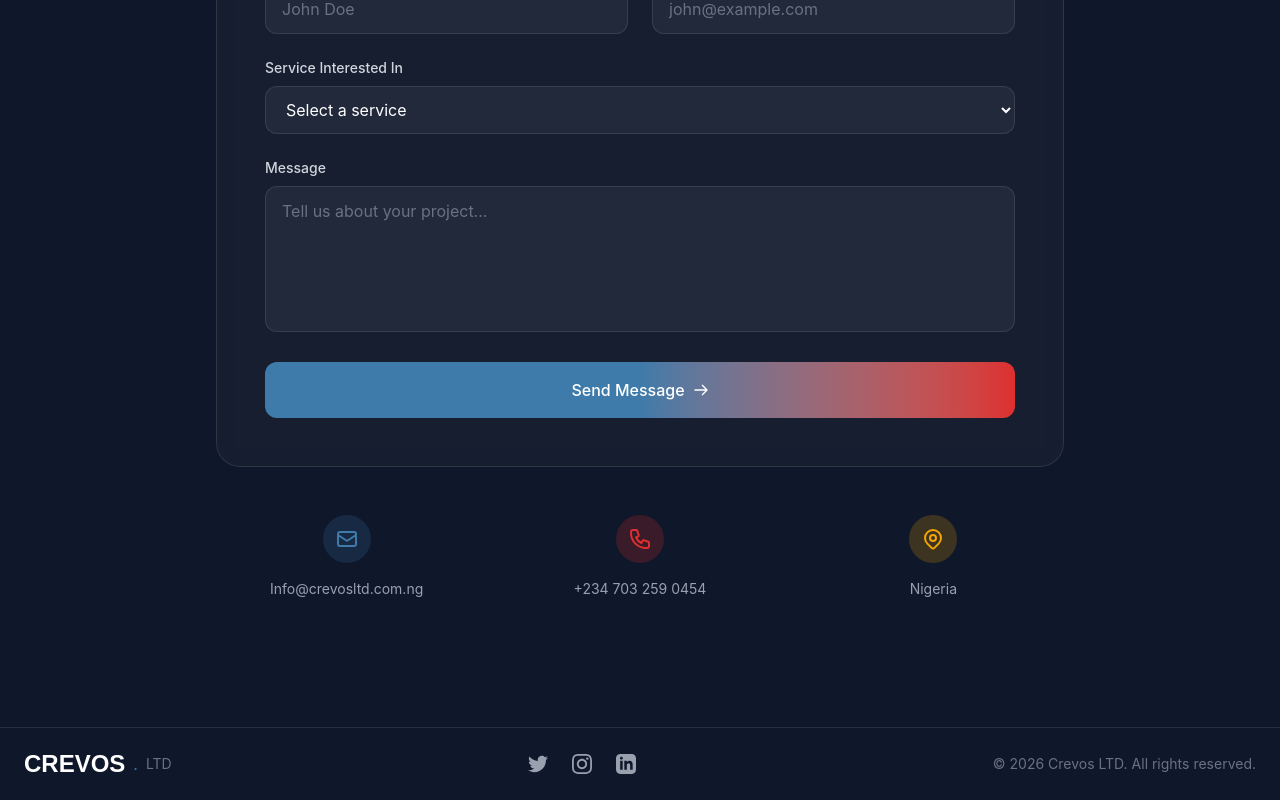
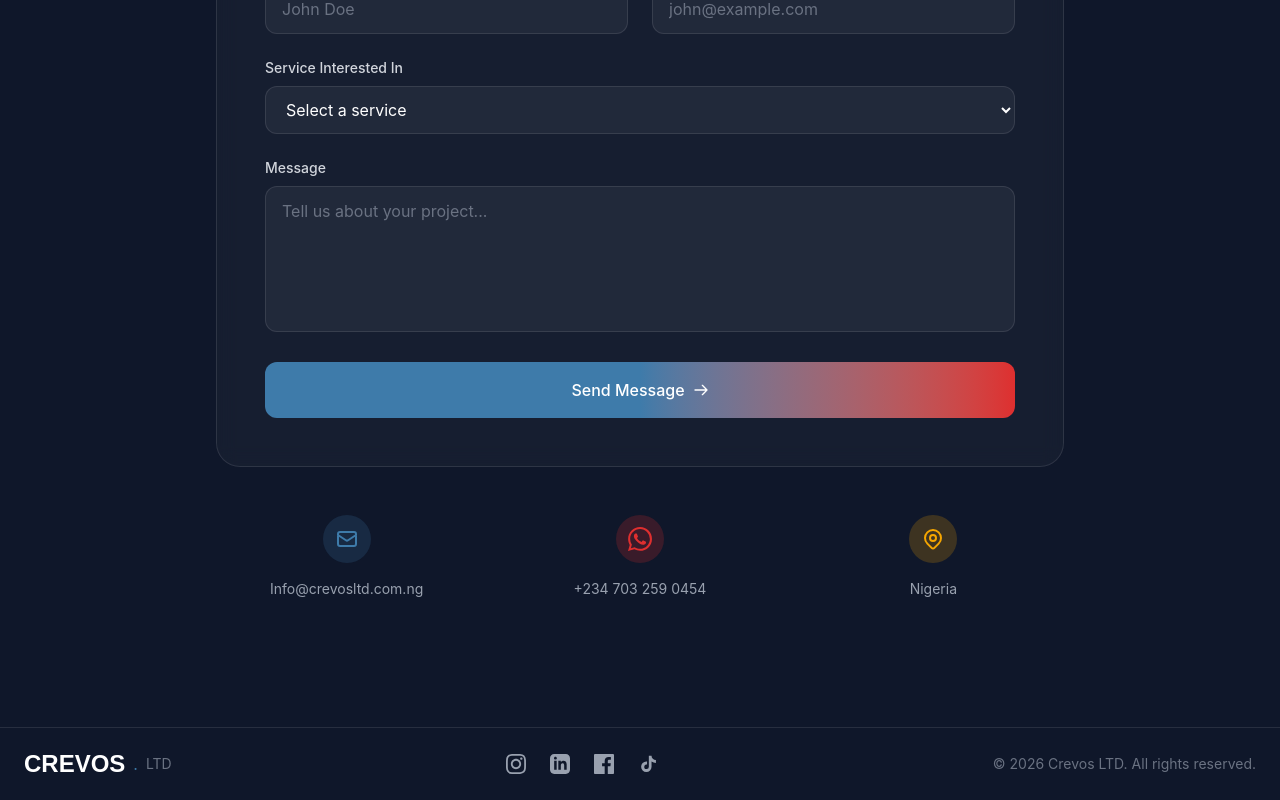
Before and after one commit to crevosltd/Crevos, a React (Vite) app: page / in a window 1280 px wide. Shown: the part 5881-6681 px from the top of the page. Built offline with nearby package versions, Linux system fonts and the light colour scheme.

Commit message:
Contact icon adjusted and footer link fixed

```diff
--- a/package.json
+++ b/package.json
@@ -14,6 +14,7 @@
     "@tailwindcss/vite": "^4.2.2",
     "dotenv": "^17.4.2",
     "gsap": "^3.14.2",
+    "lucide-react": "^1.8.0",
     "react": "^19.2.4",
     "react-dom": "^19.2.4",
     "tailwindcss": "^4.2.2"
--- a/src/components/Contact.jsx
+++ b/src/components/Contact.jsx
@@ -16,10 +16,10 @@ export default function Contact() {
       setIsSubmitting(true);
 
       await emailjs.sendForm(
-        import.meta.env.EMAILJS_SERVICE_ID,
-        import.meta.env.EMAILJS_TEMPLATE_ID,
+        import.meta.env.VITE_EMAILJS_SERVICE_ID,
+        import.meta.env.VITE_EMAILJS_TEMPLATE_ID,
         formRef.current,
-        import.meta.env.EMAILJS_PUBLIC_KEY
+        import.meta.env.VITE_EMAILJS_PUBLIC_KEY,
       );
 
       const notif = {
@@ -36,6 +36,7 @@ export default function Contact() {
         setNotification(null);
       }, 4000);
     } catch (error) {
+      console.error("EmailJS Error:", error);
       setNotification({
         id: Date.now(),
         message: "Message failed",
@@ -196,8 +197,18 @@ export default function Contact() {
               className="w-full py-4 bg-gradient-to-r from-primary via-primary to-secondary hover:opacity-90 disabled:opacity-70 disabled:cursor-not-allowed text-white font-medium rounded-xl transition-all transform hover:scale-[1.02] flex items-center justify-center gap-2"
             >
               {isSubmitting ? "Sending..." : "Send Message"}
-              <svg className="w-4 h-4" fill="none" stroke="currentColor" viewBox="0 0 24 24">
-                <path strokeLinecap="round" strokeLinejoin="round" strokeWidth="2" d="M14 5l7 7m0 0l-7 7m7-7H3" />
+              <svg
+                className="w-4 h-4"
+                fill="none"
+                stroke="currentColor"
+                viewBox="0 0 24 24"
+              >
+                <path
+                  strokeLinecap="round"
+                  strokeLinejoin="round"
+                  strokeWidth="2"
+                  d="M14 5l7 7m0 0l-7 7m7-7H3"
+                />
               </svg>
             </button>
           </form>
@@ -206,8 +217,18 @@ export default function Contact() {
         <div className="mt-12 grid md:grid-cols-3 gap-8 text-center">
           <div className="max-sm:flex max-sm:flex-row max-sm:items-center">
             <div className="w-12 h-12 mx-auto max-sm:mx-5 max-sm:mb-0 mb-4 rounded-full bg-primary/20 flex items-center justify-center text-primary">
-              <svg className="w-6 h-6 max-sm:w-4 max-sm:h-4" fill="none" stroke="currentColor" viewBox="0 0 24 24">
-                <path strokeLinecap="round" strokeLinejoin="round" strokeWidth="2" d="M3 8l7.89 5.26a2 2 0 002.22 0L21 8M5 19h14a2 2 0 002-2V7a2 2 0 00-2-2H5a2 2 0 00-2 2v10a2 2 0 002 2z" />
+              <svg
+                className="w-6 h-6 max-sm:w-4 max-sm:h-4"
+                fill="none"
+                stroke="currentColor"
+                viewBox="0 0 24 24"
+              >
+                <path
+                  strokeLinecap="round"
+                  strokeLinejoin="round"
+                  strokeWidth="2"
+                  d="M3 8l7.89 5.26a2 2 0 002.22 0L21 8M5 19h14a2 2 0 002-2V7a2 2 0 00-2-2H5a2 2 0 00-2 2v10a2 2 0 002 2z"
+                />
               </svg>
             </div>
             <p className="text-gray-400 text-sm">Info@crevosltd.com.ng</p>
@@ -215,8 +236,12 @@ export default function Contact() {
 
           <div className="max-sm:flex max-sm:flex-row max-sm:items-center">
             <div className="w-12 h-12 mx-auto max-sm:mx-5 max-sm:mb-0 mb-4 rounded-full bg-secondary/20 flex items-center justify-center text-secondary">
-              <svg className="w-6 h-6 max-sm:w-4 max-sm:h-4" fill="none" stroke="currentColor" viewBox="0 0 24 24">
-                <path strokeLinecap="round" strokeLinejoin="round" strokeWidth="2" d="M3 5a2 2 0 012-2h3.28a1 1 0 01.948.684l1.498 4.493a1 1 0 01-.502 1.21l-2.257 1.13a11.042 11.042 0 005.516 5.516l1.13-2.257a1 1 0 011.21-.502l4.493 1.498a1 1 0 01.684.949V19a2 2 0 01-2 2h-1C9.716 21 3 14.284 3 6V5z" />
+              <svg
+                className="w-6 h-6 max-sm:w-4 max-sm:h-4"
+                fill="currentColor"
+                viewBox="0 0 24 24"
+              >
+                <path d="M20.52 3.48A11.86 11.86 0 0012.06 0C5.49 0 .13 5.36.13 11.93c0 2.1.55 4.15 1.6 5.96L0 24l6.27-1.64a11.86 11.86 0 005.79 1.48h.01c6.57 0 11.93-5.36 11.93-11.93 0-3.19-1.24-6.19-3.48-8.43zM12.07 21.8c-1.79 0-3.55-.48-5.08-1.38l-.36-.21-3.72.97.99-3.63-.23-.37a9.82 9.82 0 01-1.5-5.25c0-5.43 4.42-9.85 9.85-9.85 2.63 0 5.1 1.02 6.96 2.89a9.79 9.79 0 012.89 6.96c0 5.43-4.42 9.85-9.8 9.85zm5.4-7.38c-.3-.15-1.77-.87-2.05-.97-.28-.1-.48-.15-.68.15s-.78.97-.96 1.17c-.18.2-.35.22-.65.07-.3-.15-1.26-.46-2.4-1.47-.89-.79-1.49-1.77-1.67-2.07-.17-.3-.02-.46.13-.61.14-.14.3-.35.45-.52.15-.17.2-.3.3-.5.1-.2.05-.37-.02-.52-.07-.15-.68-1.63-.93-2.24-.24-.58-.49-.5-.68-.51h-.58c-.2 0-.52.07-.8.37s-1.05 1.03-1.05 2.5 1.08 2.9 1.23 3.1c.15.2 2.12 3.24 5.14 4.54.72.31 1.28.5 1.72.64.72.23 1.37.2 1.88.12.57-.08 1.77-.72 2.02-1.42.25-.7.25-1.3.18-1.42-.07-.12-.27-.2-.57-.35z" />
               </svg>
             </div>
             <p className="text-gray-400 text-sm">+234 703 259 0454</p>
@@ -224,9 +249,24 @@ export default function Contact() {
 
           <div className="max-sm:flex max-sm:flex-row max-sm:items-center">
             <div className="w-12 h-12 mx-auto max-sm:mx-5 max-sm:mb-0 mb-4 rounded-full bg-accent/20 flex items-center justify-center text-accent">
-              <svg className="w-6 h-6 max-sm:w-4 max-sm:h-4" fill="none" stroke="currentColor" viewBox="0 0 24 24">
-                <path strokeLinecap="round" strokeLinejoin="round" strokeWidth="2" d="M17.657 16.657L13.414 20.9a1.998 1.998 0 01-2.827 0l-4.244-4.243a8 8 0 1111.314 0z" />
-                <path strokeLinecap="round" strokeLinejoin="round" strokeWidth="2" d="M15 11a3 3 0 11-6 0 3 3 0 016 0z" />
+              <svg
+                className="w-6 h-6 max-sm:w-4 max-sm:h-4"
+                fill="none"
+                stroke="currentColor"
+                viewBox="0 0 24 24"
+              >
+                <path
+                  strokeLinecap="round"
+                  strokeLinejoin="round"
+                  strokeWidth="2"
+                  d="M17.657 16.657L13.414 20.9a1.998 1.998 0 01-2.827 0l-4.244-4.243a8 8 0 1111.314 0z"
+                />
+                <path
+                  strokeLinecap="round"
+                  strokeLinejoin="round"
+                  strokeWidth="2"
+                  d="M15 11a3 3 0 11-6 0 3 3 0 016 0z"
+                />
               </svg>
             </div>
             <p className="text-gray-400 text-sm">Nigeria</p>
@@ -236,8 +276,18 @@ export default function Contact() {
 
       {notification && (
         <div className="fixed top-24 right-6 bg-primary text-white px-6 py-4 rounded-xl shadow-2xl z-50 flex items-center gap-3 animate-slide-in">
-          <svg className="w-6 h-6" fill="none" stroke="currentColor" viewBox="0 0 24 24">
-            <path strokeLinecap="round" strokeLinejoin="round" strokeWidth="2" d="M5 13l4 4L19 7" />
+          <svg
+            className="w-6 h-6"
+            fill="none"
+            stroke="currentColor"
+            viewBox="0 0 24 24"
+          >
+            <path
+              strokeLinecap="round"
+              strokeLinejoin="round"
+              strokeWidth="2"
+              d="M5 13l4 4L19 7"
+            />
           </svg>
           <div>
             <div className="font-medium">{notification.message}</div>
--- a/src/components/Footer.jsx
+++ b/src/components/Footer.jsx
@@ -4,30 +4,54 @@ export default function Footer() {
       <div className="max-w-7xl mx-auto px-6">
         <div className="flex flex-col md:flex-row justify-between items-center gap-6">
           <div className="flex items-center gap-2">
-            <span className="font-display text-2xl font-bold text-white">CREVOS</span>
+            <span className="font-display text-2xl font-bold text-white">
+              CREVOS
+            </span>
             <span className="text-primary">.</span>
             <span className="text-gray-500 text-sm">LTD</span>
           </div>
 
           <div className="flex gap-6">
-            <a href="#" className="text-gray-400 hover:text-white transition-colors">
-              <svg className="w-5 h-5" fill="currentColor" viewBox="0 0 24 24">
-                <path d="M24 4.557c-.883.392-1.832.656-2.828.775 1.017-.609 1.798-1.574 2.165-2.724-.951.564-2.005.974-3.127 1.195-.897-.957-2.178-1.555-3.594-1.555-3.179 0-5.515 2.966-4.797 6.045-4.091-.205-7.719-2.165-10.148-5.144-1.29 2.213-.669 5.108 1.523 6.574-.806-.026-1.566-.247-2.229-.616-.054 2.281 1.581 4.415 3.949 4.89-.693.188-1.452.232-2.224.084.626 1.956 2.444 3.379 4.6 3.419-2.07 1.623-4.678 2.348-7.29 2.04 2.179 1.397 4.768 2.212 7.548 2.212 9.142 0 14.307-7.721 13.995-14.646.962-.695 1.797-1.562 2.457-2.549z" />
-              </svg>
-            </a>
-            <a href="#" className="text-gray-400 hover:text-white transition-colors">
+            <a
+              href="https://www.instagram.com/crevosltd/"
+              className="text-gray-400 hover:text-white transition-colors"
+            >
               <svg className="w-5 h-5" fill="currentColor" viewBox="0 0 24 24">
                 <path d="M12 2.163c3.204 0 3.584.012 4.85.07 3.252.148 4.771 1.691 4.919 4.919.058 1.265.069 1.645.069 4.849 0 3.205-.012 3.584-.069 4.849-.149 3.225-1.664 4.771-4.919 4.919-1.266.058-1.644.07-4.85.07-3.204 0-3.584-.012-4.849-.07-3.26-.149-4.771-1.699-4.919-4.92-.058-1.265-.07-1.644-.07-4.849 0-3.204.013-3.583.07-4.849.149-3.227 1.664-4.771 4.919-4.919 1.266-.057 1.645-.069 4.849-.069zm0-2.163c-3.259 0-3.667.014-4.947.072-4.358.2-6.78 2.618-6.98 6.98-.059 1.281-.073 1.689-.073 4.948 0 3.259.014 3.668.072 4.948.2 4.358 2.618 6.78 6.98 6.98 1.281.058 1.689.072 4.948.072 3.259 0 3.668-.014 4.948-.072 4.354-.2 6.782-2.618 6.979-6.98.059-1.28.073-1.689.073-4.948 0-3.259-.014-3.667-.072-4.947-.196-4.354-2.617-6.78-6.979-6.98-1.281-.059-1.69-.073-4.949-.073zm0 5.838c-3.403 0-6.162 2.759-6.162 6.162s2.759 6.163 6.162 6.163 6.162-2.759 6.162-6.163c0-3.403-2.759-6.162-6.162-6.162zm0 10.162c-2.209 0-4-1.79-4-4 0-2.209 1.791-4 4-4s4 1.791 4 4c0 2.21-1.791 4-4 4zm6.406-11.845c-.796 0-1.441.645-1.441 1.44s.645 1.44 1.441 1.44c.795 0 1.439-.645 1.439-1.44s-.644-1.44-1.439-1.44z" />
               </svg>
             </a>
-            <a href="#" className="text-gray-400 hover:text-white transition-colors">
+            <a
+              href="https://www.linkedin.com/company/crevos-ltd/"
+              className="text-gray-400 hover:text-white transition-colors"
+            >
               <svg className="w-5 h-5" fill="currentColor" viewBox="0 0 24 24">
                 <path d="M19 0h-14c-2.761 0-5 2.239-5 5v14c0 2.761 2.239 5 5 5h14c2.762 0 5-2.239 5-5v-14c0-2.761-2.238-5-5-5zm-11 19h-3v-11h3v11zm-1.5-12.268c-.966 0-1.75-.79-1.75-1.764s.784-1.764 1.75-1.764 1.75.79 1.75 1.764-.783 1.764-1.75 1.764zm13.5 12.268h-3v-5.604c0-3.368-4-3.113-4 0v5.604h-3v-11h3v1.765c1.396-2.586 7-2.777 7 2.476v6.759z" />
               </svg>
             </a>
+            {/* Facebook */}
+            <a
+              href="https://www.facebook.com/Crevosltd.com.ng"
+              className="text-gray-400 hover:text-white transition-colors"
+            >
+              <svg className="w-5 h-5" fill="currentColor" viewBox="0 0 24 24">
+                <path d="M22.675 0h-21.35C.595 0 0 .595 0 1.326v21.348C0 23.405.595 24 1.326 24H12.82V14.706h-3.13v-3.622h3.13V8.413c0-3.1 1.893-4.788 4.659-4.788 1.325 0 2.464.099 2.795.143v3.24h-1.918c-1.505 0-1.796.715-1.796 1.763v2.312h3.587l-.467 3.622h-3.12V24h6.116c.73 0 1.324-.595 1.324-1.326V1.326C24 .595 23.405 0 22.675 0z" />
+              </svg>
+            </a>
+
+            {/* TikTok */}
+            <a
+              href="https://www.tiktok.com/@crevosltd?_r=1&_t=ZS-95YuuMKylVt"
+              className="text-gray-400 hover:text-white transition-colors"
+            >
+              <svg className="w-5 h-5" fill="currentColor" viewBox="0 0 24 24">
+                <path d="M12.75 2h3.5a5.25 5.25 0 005.25 5.25v3.5a8.75 8.75 0 01-5.25-1.75v6.25a6.25 6.25 0 11-6.25-6.25c.3 0 .6.025.875.075v3.625a2.75 2.75 0 102.125 2.675V2z" />
+              </svg>
+            </a>
           </div>
 
-          <p className="text-gray-500 text-sm">© 2026 Crevos LTD. All rights reserved.</p>
+          <p className="text-gray-500 text-sm">
+            © 2026 Crevos LTD. All rights reserved.
+          </p>
         </div>
       </div>
     </footer>
```
Also changed, not shown: 1 other file (tests, documents, lock files or other folders).
